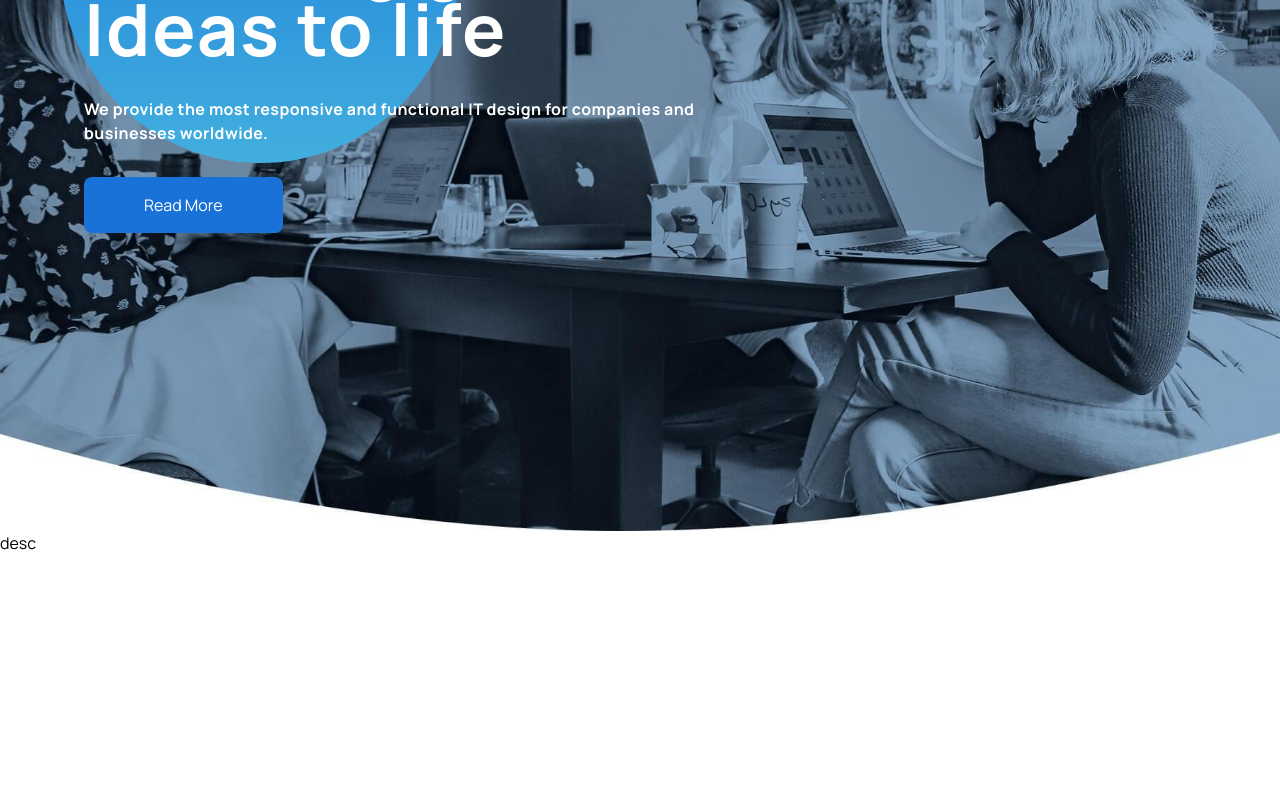
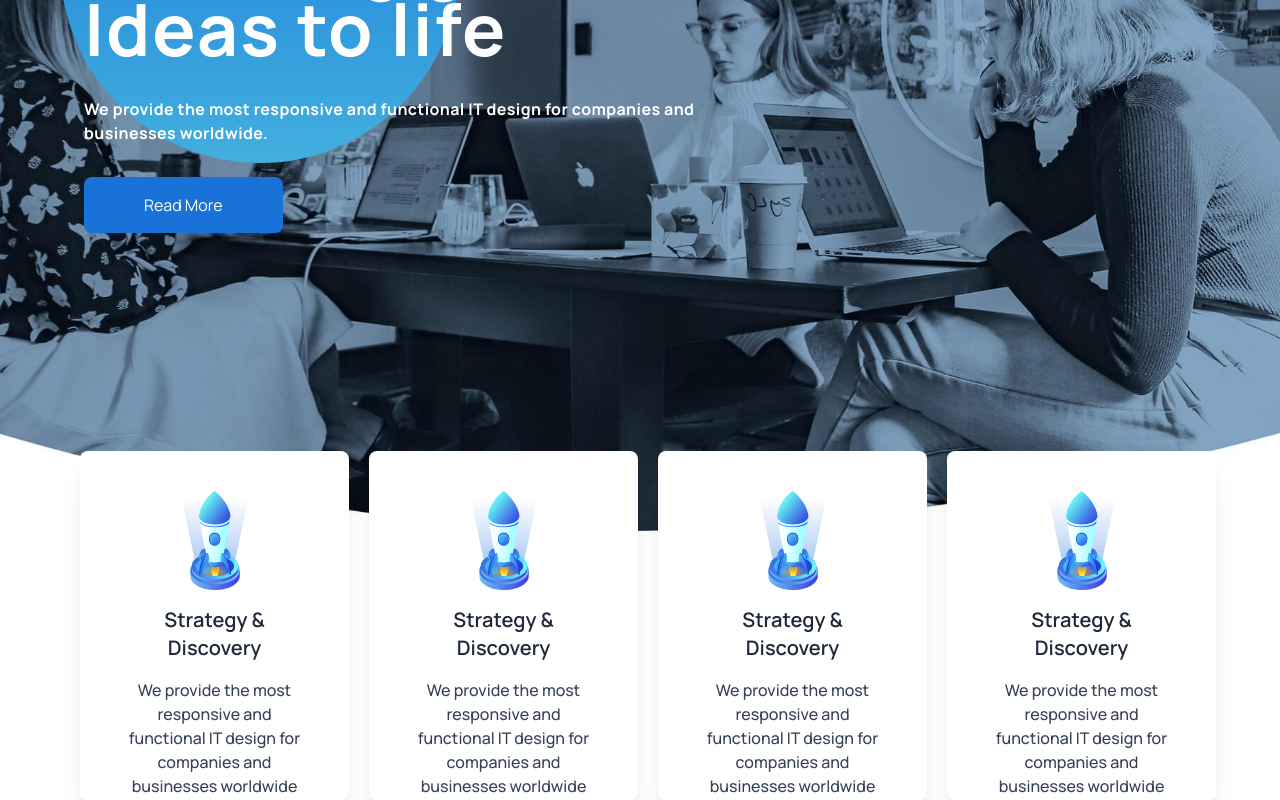
Before and after one commit to patrickIFL/Techmax, a React (Vite) app in the folder techmax/techmax-frontend/: page / in a window 1280 px wide. Shown: the part 355-1155 px from the top of the page. Before the commit the page ends 910 px from the top, so only its background shows below. Built offline with nearby package versions, Linux system fonts and the light colour scheme.

Commit message:
* Created Description Card Component * then created a description section

```diff
--- /dev/null
+++ b/techmax/techmax-frontend/src/components/DescriptionCard.jsx
@@ -0,0 +1,50 @@
+import React from 'react'
+
+function DescriptionCard({ imgsrc, title, content }) {
+  return (
+    <div
+      className="relative md:max-w-[336px] md:max-h-[349px] rounded-lg overflow-hidden
+      bg-white group transition-all duration-500 ease-in-out cursor-pointer shadow-xl"
+    >
+      {/* Gradient Background Overlay */}
+      <div
+        className="absolute inset-0 bg-linear-to-b from-[#1972D7] to-[#42AFDE]
+        opacity-0 group-hover:opacity-100
+        transition-opacity duration-500 ease-in-out z-0"
+      />
+
+      {/* 🔵 Gradient Circle */}
+      <div
+        className="absolute w-[235px] h-[235px] bg-linear-to-b from-[#1972D7] to-[#42AFDE]
+        rounded-full -top-20 -right-20
+        opacity-0 scale-90 group-hover:opacity-100 group-hover:scale-100
+        transition-all duration-500 ease-in-out z-10"
+      />
+
+      {/* Circuit Image */}
+      <img
+        className="absolute bottom-5 opacity-0 translate-x-5
+        group-hover:opacity-100 group-hover:translate-x-0
+        transition-all duration-500 ease-in-out z-10"
+        src="/s-shape-2.png"
+        alt="circuit image"
+      />
+
+      {/* Content */}
+      <div
+        className="relative z-20 flex flex-col gap-4 items-center text-center
+        md:py-[50px] lg:py-10 md:px-[25px] lg:px-10
+        text-gray-800 group-hover:text-white
+        transition-all duration-500 ease-in-out"
+      >
+        <img className="w-[66px] h-[99px]" src={imgsrc} alt="" />
+        <h1 className="text-xl font-semibold">{title}</h1>
+        <p className="text-md font-medium text-gray-700 group-hover:text-gray-100 transition-colors duration-500 ease-in-out">
+          {content}
+        </p>
+      </div>
+    </div>
+  )
+}
+
+export default DescriptionCard
--- a/techmax/techmax-frontend/src/components/DescriptionSection.jsx
+++ b/techmax/techmax-frontend/src/components/DescriptionSection.jsx
@@ -1,9 +1,43 @@
-import React from 'react'
+import DescriptionCard from "./DescriptionCard"
 
 function DescriptionSection() {
+  const descriptionArr = [
+    {
+      imgsrc: "/service-1.png",
+      title: "Strategy & Discovery",
+      content: "We provide the most responsive and functional IT design for companies and businesses worldwide"
+    },
+    {
+      imgsrc: "/service-1.png",
+      title: "Strategy & Discovery",
+      content: "We provide the most responsive and functional IT design for companies and businesses worldwide"
+    },
+    {
+      imgsrc: "/service-1.png",
+      title: "Strategy & Discovery",
+      content: "We provide the most responsive and functional IT design for companies and businesses worldwide"
+    },
+    {
+      imgsrc: "/service-1.png",
+      title: "Strategy & Discovery",
+      content: "We provide the most responsive and functional IT design for companies and businesses worldwide"
+    },
+  ]
+
   return (
-    <div>
-      desc
+
+    <div className="flex max-w-6xl mx-auto gap-5 relative px-4">
+      <div className="absolute grid grid-cols-1 sm:grid-cols-2
+      xl:grid-cols-4 gap-5 -top-20">
+        {descriptionArr.map((item, index) => {
+          return <DescriptionCard key={index}
+            imgsrc={item.imgsrc}
+            title={item.title}
+            content={item.content}
+          />;
+        })}
+      </div>
+
     </div>
   )
 }
```
Also changed, not shown: techmax/techmax-frontend/public/s-shape-2.png (added).
